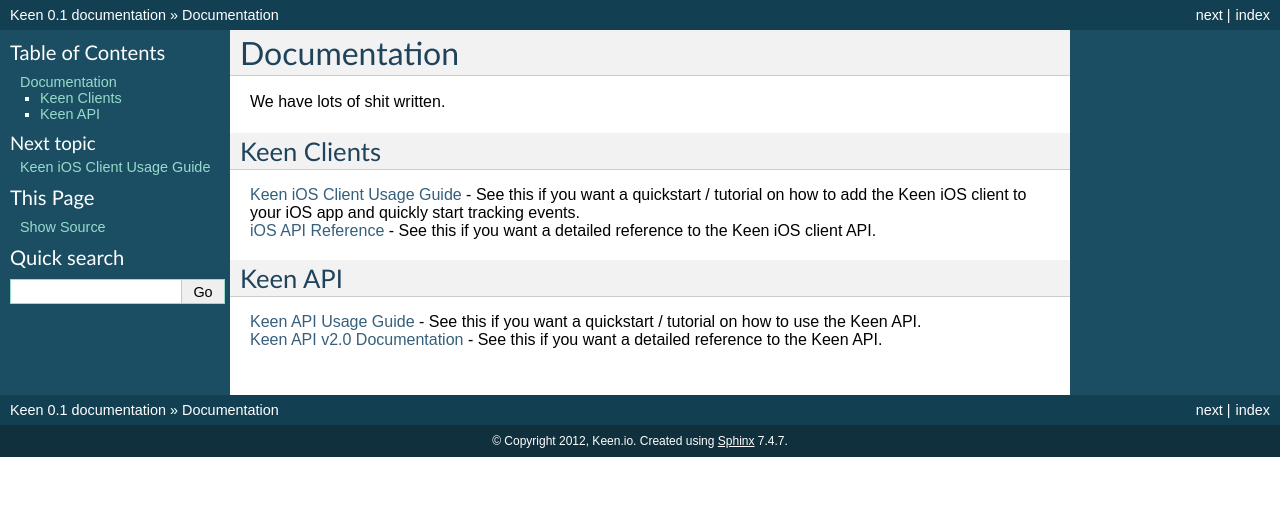
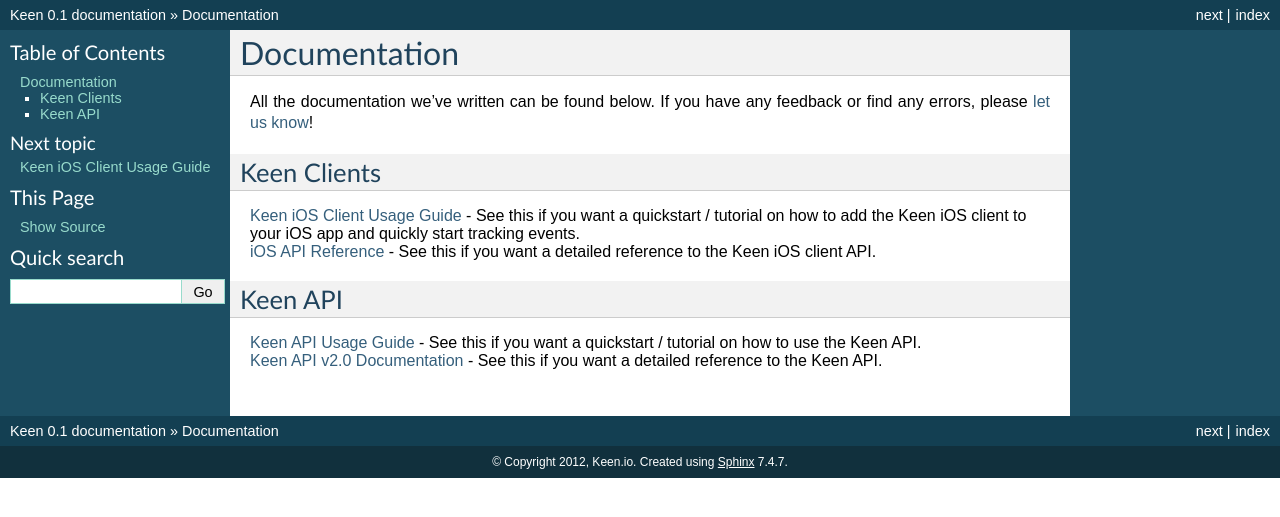
Before and after one commit to keenlabs/Keen-Docs, a Sphinx documentation site: the page built from source/index.rst, in a window 1280 px wide. Shown: the top 517 px of the page. Built offline with Sphinx 7.4.7, drawn with Linux system fonts in a browser that asks for light colours.

Commit message:
change intro text

```diff
--- a/source/index.rst
+++ b/source/index.rst
@@ -6,7 +6,7 @@
 Documentation
 =============
 
-We have lots of shit written.
+All the documentation we've written can be found below. If you have any feedback or find any errors, please `let us know`_!
 
 ============
 Keen Clients
@@ -27,3 +27,5 @@
 
    iOS/usage-guide
    iOS/reference
+
+.. _let us know: team@keen.io
```
